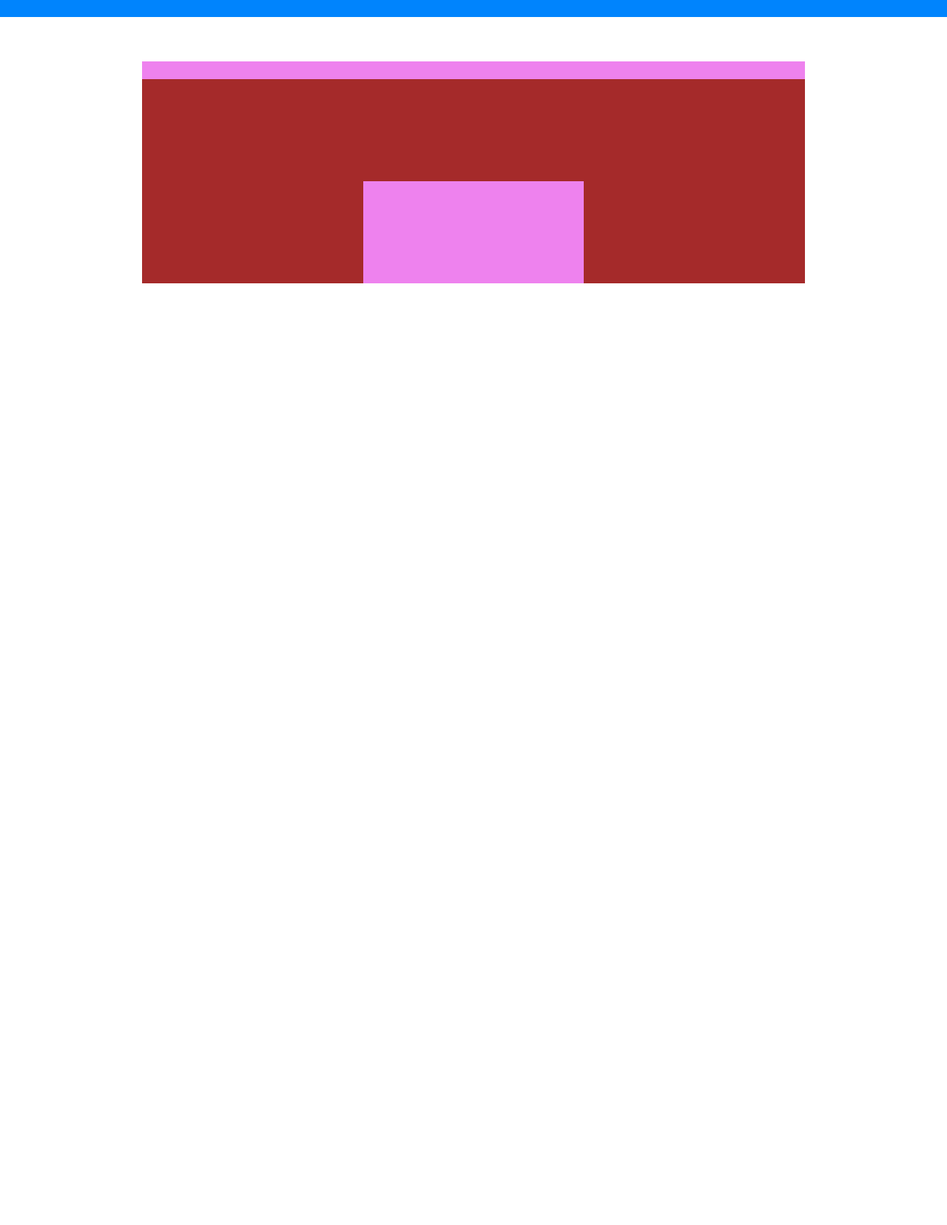
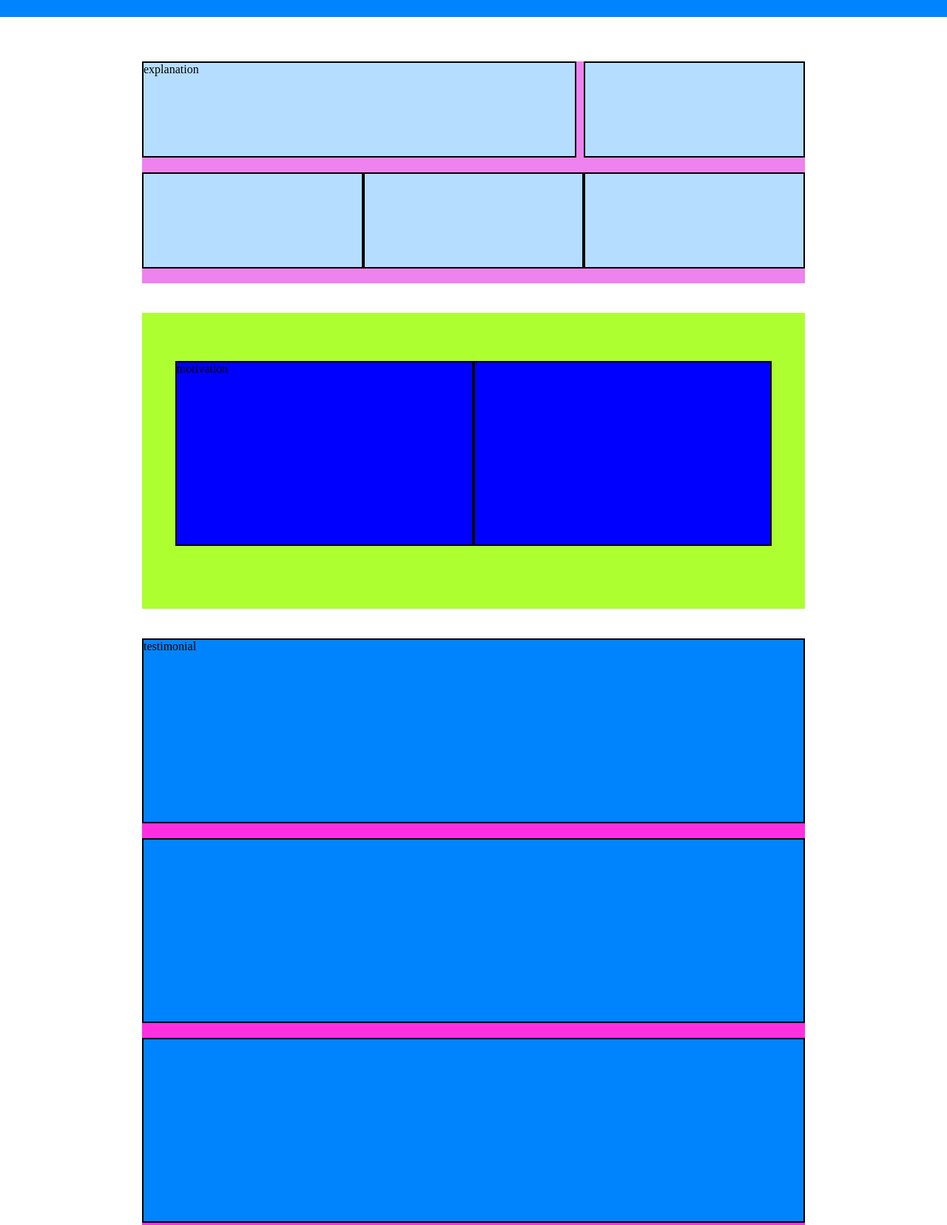
Before and after one commit to alessandrofogliada/htmlcss-responsive-layout, a plain HTML site: page index.html in a window 1280 px wide. Shown: the part 77-1733 px from the top of the page at 74% size. Before the commit the page ends 800 px from the top, so only its background shows below. Drawn offline with Linux system fonts and the light colour scheme.

Commit message:
Avanzamento del main con il layout su tutte le view responsive

```diff
--- a/CSS/style.css
+++ b/CSS/style.css
@@ -2,6 +2,12 @@
     margin: 0;
     padding: 0;
     box-sizing: border-box;
+}
+
+
+.container{
+    width: 90%;
+    margin: 0 auto;
 }
 
 /* Regole Generali*/
@@ -17,12 +23,11 @@ header{
     margin-bottom: 60px;
 }
 
-#container{
-    width: 90%;
-    margin: 0 auto;
-    padding-top: 24px;
-    display: flex;
-    justify-content: space-between;
+header .container {
+	padding-top: 24px;
+	display: flex;
+	justify-content: space-between;
+	align-self: baseline;
 }
 
 #logo{
@@ -53,19 +58,71 @@ header{
            REGOLE MAIN
 **************************************/
 
-#explanation #container{
-    min-height: 300px;
-    flex-wrap: wrap;
+/* <!-- FIRST LAYOUT , EXPLANATION --> */
+
+#explanation .container {
+	min-height: 300px;
+	flex-wrap: wrap;
+	display: flex;
+	justify-content: space-between;
     /* DEBUG */
-    background-color: violet ;
+    background-color: violet;
+    margin-bottom: 40px;
 }
 
 .col{
-    min-height: 60px;
-    width: calc(100% / 3);
+    min-height: 250px;
+    width: 100%;
+    /* display: block; */
+    margin-bottom: 20px;
     /* DEBUG */
-    background-color: brown;
+    background-color: #b5ddff;
+    border: solid black 2px ;
 }
+
+/* <!-- SECOND LAYOUT , MOTIVATION --> */
+
+#motivation .container{
+    min-height: 400px;
+    /* DEBUG */
+    background-color: greenyellow;
+    margin-bottom: 40px;
+}
+
+#motivation .col{
+    /* DEBUG */
+    background-color: red;
+}
+
+/* <!-- THREAD LAYOUT , TESTIMONIALS --> */
+
+#testimonial .container{
+    min-height: 400px;
+    /* DEBUG */
+    background-color: rgb(255, 47, 224);
+    margin-bottom: 40px;
+}
+
+#testimonial .col{
+    /* DEBUG */
+    background-color: #0084fd;
+}
+
+/* <!-- FIFTH LAYOUT , ABOUT US  --> */
+
+#aboutus .container{
+    min-height: 400px;
+    /* DEBUG */
+    background-color: rgb(255, 47, 224);
+    margin-bottom: 40px;
+}
+
+#aboutus .col{
+    /* DEBUG */
+    background-color: blue;
+}
+
+
 
 
 
@@ -89,6 +146,57 @@ header{
 
 @media all and (min-width:768px) {
 
+    /* <!-- FIRST LAYOUT , EXPLANATION --> */
+
+    #explanation .container{
+        display: flex;
+        flex-wrap: wrap;
+    }
+
+    #explanation .col{
+        min-height: 60px;
+        width: calc(100% / 3);
+        /* DEBUG */
+        background-color: #b5ddff;
+    }
+
+    #explanation .col.big{
+        width: calc((100% / 3) * 2 - 10px);
+    }
+
+    /* <!-- FOURTH LAYOUT , BENEFITS  --> */
+
+    #benefit .container{
+        min-height: 400px;
+        display: flex;
+        flex-wrap: wrap;
+        /* DEBUG */
+        background-color: rgb(192, 203, 38);
+        margin-bottom: 40px;
+    }
+
+    #benefit .col{
+        width: calc(100% / 2);
+        /* DEBUG */
+        background-color: #328144;
+    }
+
+    /* <!-- FIFTH LAYOUT , ABOUT US  --> */
+
+    #aboutus .container {
+        display: flex;
+        justify-content: center;
+    }
+
+    #aboutus .col{
+        width: calc(100% / 2);
+        /* DEBUG */
+        background-color: blue;
+    }
+
+
+
+
 
 
 }
@@ -101,7 +209,9 @@ header{
 
 @media all and (min-width:1025px) {
 
-    #container{
+    /* HEADER */
+
+    .container{
         width: 70%;
     }
 
@@ -118,4 +228,26 @@ header{
         border: solid black 2px;
     }
 
+    /* <!-- SECOND LAYOUT , MOTIVATION --> */
+
+    #motivation .container {
+        display: flex;
+        justify-content: center;
+        align-items: center;
+    }
+
+    #motivation .col{
+        width: 45%;
+        /* DEBUG */
+        background-color: blue;
+    }
+
+    /*  <!-- FOURTH LAYOUT , BENEFITS  --> */
+
+    #benefit .container {
+        justify-content: center;
+    }
+
+
+
 }
--- a/index.html
+++ b/index.html
@@ -11,7 +11,7 @@
 
     <!-- HEADER -->
     <header>
-        <div id="container">
+        <div class="container">
             <div id="logo"></div>
             <div id="hamburger"></div>
             <nav id="menu"></nav>
@@ -20,15 +20,70 @@
 
     <!-- MAIN -->
     <main>
-        <div id="explanation">
-            <div id="container">
+        <!-- FIRST LAYOUT , EXPLANATION -->
+        <section id="explanation">
+            <div class="container">
+                <div class="col big">explanation</div>
+                <div class="col"></div>
+                <div class="col"></div>
+                <div class="col"></div>
+                <div class="col"></div>
+            </div>
+        </section>
+
+         <!-- SECOND LAYOUT , MOTIVATION -->
+
+         <section id="motivation">
+            <div class="container">
+                <div class="col">motivation</div>
+                <div class="col"></div>
+
+            </section>
+
+        <!-- THREAD LAYOUT , TESTIMONIALS -->
+
+          <section id="testimonial">
+            <div class="container">
+                <div class="col">testimonial</div>
+                <div class="col"></div>
+                <div class="col"></div>
+                <div class="col"></div>
+            </div>
+          </section>
+
+          <!-- FOURTH LAYOUT , BENEFITS  -->
+
+          <section id="benefit">
+            <div class="container">
+                <div class="col">BENEFIT</div>
                 <div class="col"></div>
                 <div class="col"></div>
                 <div class="col"></div>
                 <div class="col"></div>
                 <div class="col"></div>
             </div>
-         </div>
+        </section>
+
+             <!-- FIFTH LAYOUT , ABOUT US  -->
+
+
+          <section id="aboutus">
+            <div class="container">
+                <div class="col">ABOUT US</div>
+                <div class="col"></div>
+            </div>
+          </section>
+
+           <!-- SIXTH LAYOUT , GET STARTED -->
+         <section id="getstarted">
+           <div class="container">
+           </div>
+        </section>
+
+           </div>
+
+
+
 
     </main>
 
```
